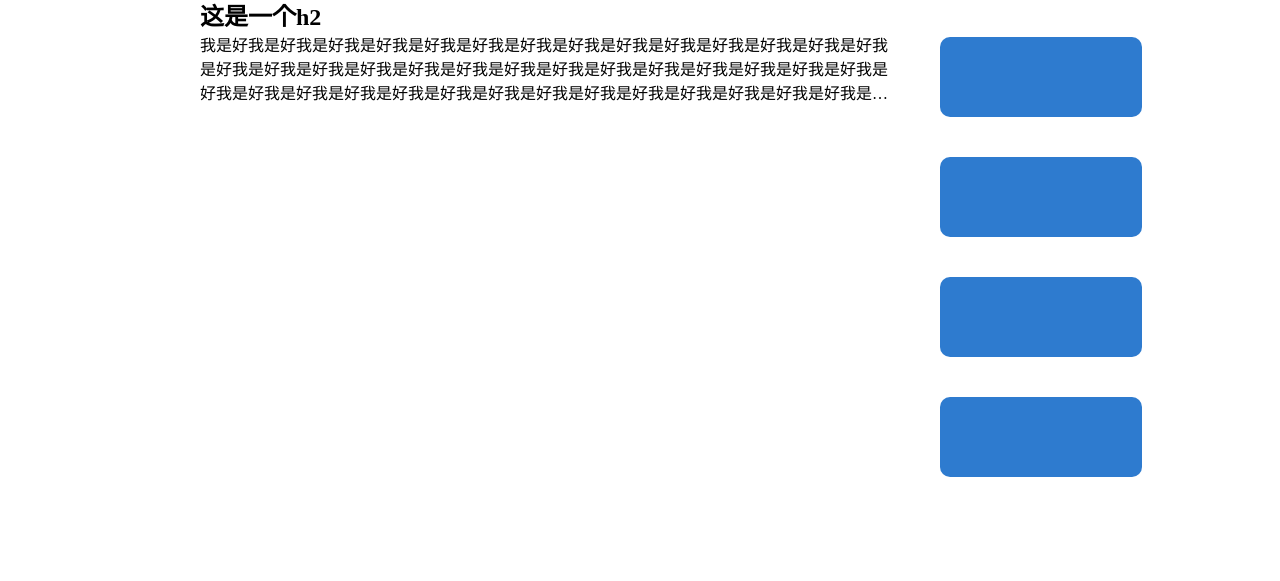
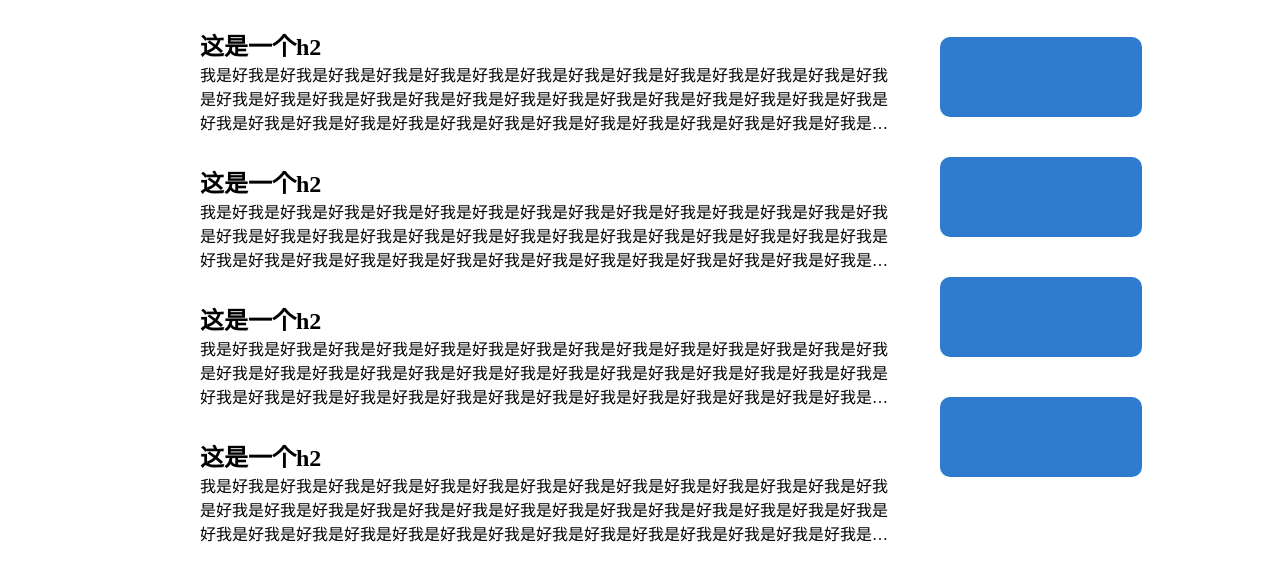
Before and after one commit to xizhuangyuan/ILoveyou, a plain HTML site: page home.html in a window 1280 px wide. Shown: the part 203-784 px from the top of the page. Drawn offline with Linux system fonts and the light colour scheme.

Commit message:
修改了

```diff
--- a/css/home.css
+++ b/css/home.css
@@ -81,6 +81,7 @@ body,h1,h2{
 }
 .main-center-left_div{
     width: 100%;
+    margin-top: 30px;
 }
 .text{
     overflow: hidden;
--- a/home.html
+++ b/home.html
@@ -44,6 +44,18 @@
                         <h2>这是一个h2</h2>
                         <span class="text">我是好我是好我是好我是好我是好我是好我是好我是好我是好我是好我是好我是好我是好我是好我是好我是好我是好我是好我是好我是好我是好我是好我是好我是好我是好我是好我是好我是好我是好我是好我是好我是好我是好我是好我是好我是好我是好我是好我是好我是好我是好我是好我是好我是好我是好我是好我是好我是好我是好我是好我是好我是好我是好我是好我是好我是好我是好我是好我是好我是好我是好我是好我是好我是好我是好我是好我是好我是好我是好我是好我是好我是好我是好我是好我是好我是好我是好我是好我是好我是好我是好我是好我是好我是好我是好我是好我是好我是好我是好我是好我是好我是好我是好我是好我是好</span>
                     </div>
+                    <div class="main-center-left_div">
+                        <h2>这是一个h2</h2>
+                        <span class="text">我是好我是好我是好我是好我是好我是好我是好我是好我是好我是好我是好我是好我是好我是好我是好我是好我是好我是好我是好我是好我是好我是好我是好我是好我是好我是好我是好我是好我是好我是好我是好我是好我是好我是好我是好我是好我是好我是好我是好我是好我是好我是好我是好我是好我是好我是好我是好我是好我是好我是好我是好我是好我是好我是好我是好我是好我是好我是好我是好我是好我是好我是好我是好我是好我是好我是好我是好我是好我是好我是好我是好我是好我是好我是好我是好我是好我是好我是好我是好我是好我是好我是好我是好我是好我是好我是好我是好我是好我是好我是好我是好我是好我是好我是好我是好</span>
+                    </div>
+                    <div class="main-center-left_div">
+                        <h2>这是一个h2</h2>
+                        <span class="text">我是好我是好我是好我是好我是好我是好我是好我是好我是好我是好我是好我是好我是好我是好我是好我是好我是好我是好我是好我是好我是好我是好我是好我是好我是好我是好我是好我是好我是好我是好我是好我是好我是好我是好我是好我是好我是好我是好我是好我是好我是好我是好我是好我是好我是好我是好我是好我是好我是好我是好我是好我是好我是好我是好我是好我是好我是好我是好我是好我是好我是好我是好我是好我是好我是好我是好我是好我是好我是好我是好我是好我是好我是好我是好我是好我是好我是好我是好我是好我是好我是好我是好我是好我是好我是好我是好我是好我是好我是好我是好我是好我是好我是好我是好我是好</span>
+                    </div>
+                    <div class="main-center-left_div">
+                        <h2>这是一个h2</h2>
+                        <span class="text">我是好我是好我是好我是好我是好我是好我是好我是好我是好我是好我是好我是好我是好我是好我是好我是好我是好我是好我是好我是好我是好我是好我是好我是好我是好我是好我是好我是好我是好我是好我是好我是好我是好我是好我是好我是好我是好我是好我是好我是好我是好我是好我是好我是好我是好我是好我是好我是好我是好我是好我是好我是好我是好我是好我是好我是好我是好我是好我是好我是好我是好我是好我是好我是好我是好我是好我是好我是好我是好我是好我是好我是好我是好我是好我是好我是好我是好我是好我是好我是好我是好我是好我是好我是好我是好我是好我是好我是好我是好我是好我是好我是好我是好我是好我是好</span>
+                    </div>
                 </div>
                 <!-- 身体中间右边的div -->
                 <div class="main-center-right">
```
